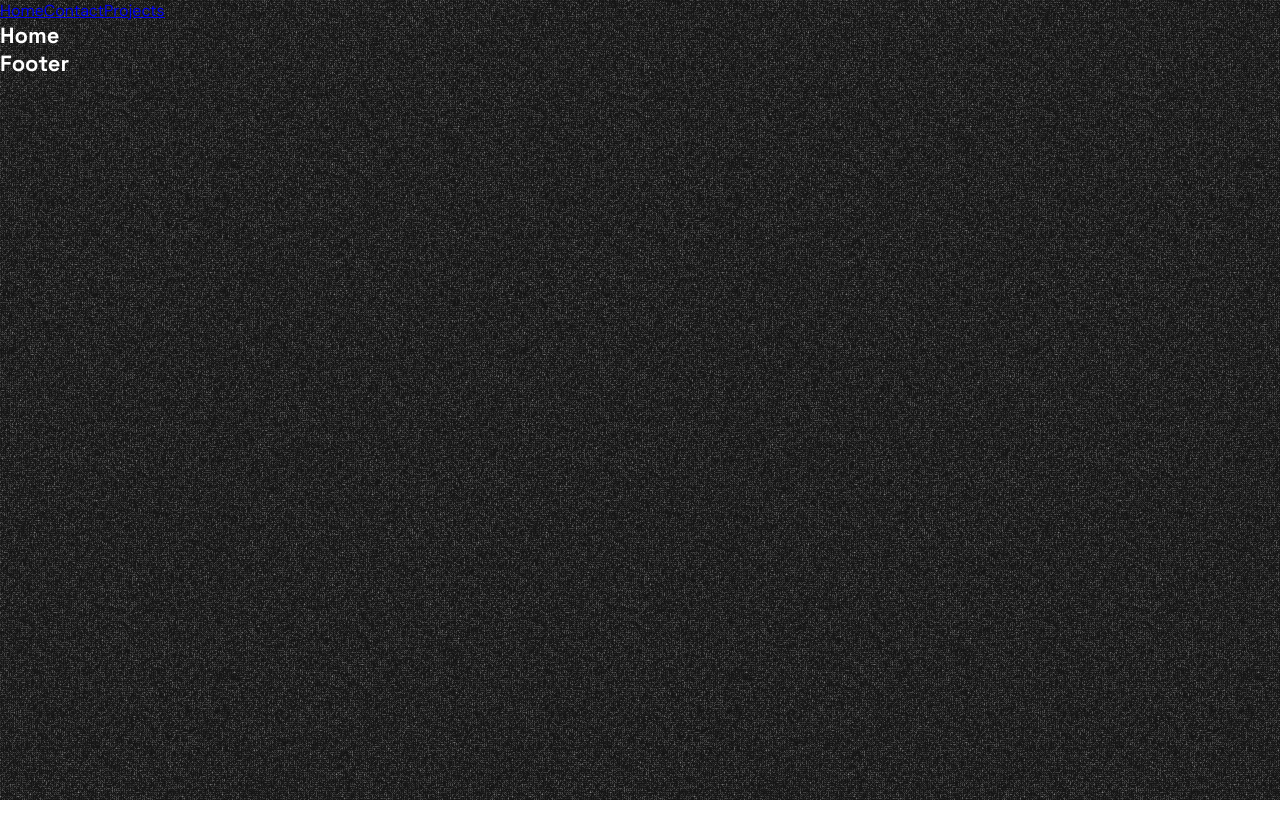
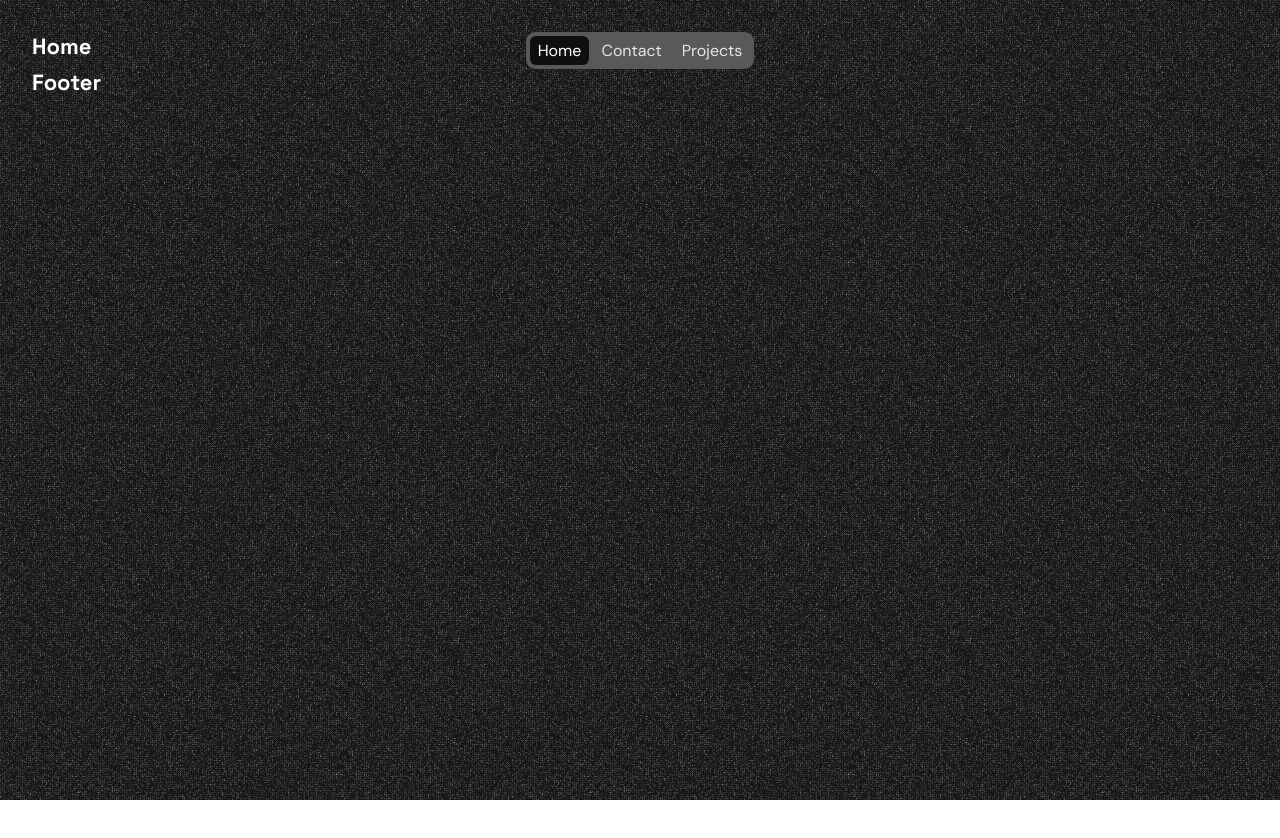
Before and after one commit to AshirAg/ashirs-portfolio, a React (Vite) app in the folder frontend/: page / in a window 1280 px wide. Shown: the top 838 px of the page. Before the commit the page ends 800 px from the top, so only its background shows below. Built offline with nearby package versions, Linux system fonts and the light colour scheme.

Commit message:
Updated Files - July 27, SUN

```diff
--- /dev/null
+++ b/frontend/src/components/hero/Hero.module.css
@@ -0,0 +1,4 @@
+.profile{
+    display: flex;
+    gap: var(--spacing-md);
+}
--- a/frontend/src/components/micro-components/navbar/NavBar.jsx
+++ b/frontend/src/components/micro-components/navbar/NavBar.jsx
@@ -1,12 +1,16 @@
-import { Link } from 'react-router-dom'
+import { NavLink } from "react-router-dom";
 import styles from './NavBar.module.css'
 
 function NavBar(){
     return(
-        <div className={styles.navbar}>
-            <Link to="/">Home</Link>
-            <Link to="/contact">Contact</Link>
-            <Link to="/projects">Projects</Link>
+        <div className={`${styles.navbar_section} section`}>
+            <div className='container'>
+                <div className={styles.links}>
+                    <NavLink className={({ isActive }) => isActive ? styles.active : ""} to="/">Home</NavLink>
+                    <NavLink className={({ isActive }) => isActive ? styles.active : ""} to="/contact">Contact</NavLink>
+                    <NavLink className={({ isActive }) => isActive ? styles.active : ""} to="/projects">Projects</NavLink>
+                </div>
+            </div>
         </div>
     );
 }
--- a/frontend/src/components/micro-components/navbar/NavBar.module.css
+++ b/frontend/src/components/micro-components/navbar/NavBar.module.css
@@ -0,0 +1,27 @@
+.navbar_section{
+    position: fixed;
+    left: 50%;
+    transform: translateX(-50%);
+}
+.links{
+    display: flex;
+    justify-content: center;
+    gap: var(--spacing-sm);
+    background-color: var(--bg-hover);
+    padding: var(--spacing-sm);
+    border-radius: var(--border-rad-md);
+}
+.links a{
+    display: flex;
+    justify-content: center;
+    padding: var(--spacing-sm) var(--spacing-md);
+    border-radius: var(--border-rad-sm);
+    color: var(--text-secondary);
+}
+.links a:hover{
+    color: var(--text-primary);
+}
+.links a.active{
+    background-color: var(--bg-primary);
+    color: var(--text-primary);
+}
--- a/frontend/src/index.css
+++ b/frontend/src/index.css
@@ -33,22 +33,26 @@
     --body-vsm: 10px;
 
     /* ==================== border radius ==================== */
-    --border-rad-lg: 0;
-    --border-rad-md: 0;
-    --border-rad-sm: 0;
+    --border-rad-lg: 0.8rem;
+    --border-rad-md: 0.6rem;
+    --border-rad-sm: 0.4rem;
+    --border-rad-vsm: 0.2rem;
 
     /* ==================== border width ==================== */
     --border-width: 1px;
 
     /* ==================== spacing ==================== */
-    --spacing-xl5: 0;
-    --spacing-xl4: 0;
-    --spacing-xl3: 0;
-    --spacing-xl2: 0;
-    --spacing-xl: 0;
-    --spacing-lg: 0;
-    --spacing-md: 0;
-    --spacing-sm: 0;
+    --spacing-xl5: 32rem;
+    --spacing-xl4: 16rem;
+    --spacing-xl3: 8rem;
+    --spacing-xl2: 4rem;
+    --spacing-xl: 2rem;
+    --spacing-lg: 1rem;
+    --spacing-md: 0.5rem;
+    --spacing-sm: 0.25rem;
+
+    /* ==================== container width ==================== */
+    --container-width: 500px;
 
 }
 *{
@@ -64,7 +68,22 @@ body{
 #root{
     display: flex;
     flex-direction: column;
+    gap: var(--spacing-md);
     width: 100%;
+    padding: var(--spacing-xl);
+    height: 500rem;
+}
+.section{
+    width: 100%;
+    display: flex;
+    flex-direction: column;
+    align-items: center;
+}
+.container{
+    width: var(--container-width);
+    display: flex;
+    flex-direction: column;
+    align-items: center;
 }
 h1, h2, h3, h4, h5, h6{
     font-family: var(--heading-font);
@@ -78,3 +97,7 @@ h2{
 h3{
     font-size: var(--heading-sm);
 }
+a{
+    text-decoration: none;
+    color: var(--text-primary);
+}
```
Also changed, not shown: frontend/src/components/hero/Hero.jsx (added, +25 -0 lines), frontend/src/components/micro-components/button/Button.jsx (added, +10 -0 lines), frontend/src/components/micro-components/profileImage/ProfileImage.jsx (added, +15 -0 lines), frontend/src/components/micro-components/profileInfo/ProfileInfo.jsx (added, +10 -0 lines).
